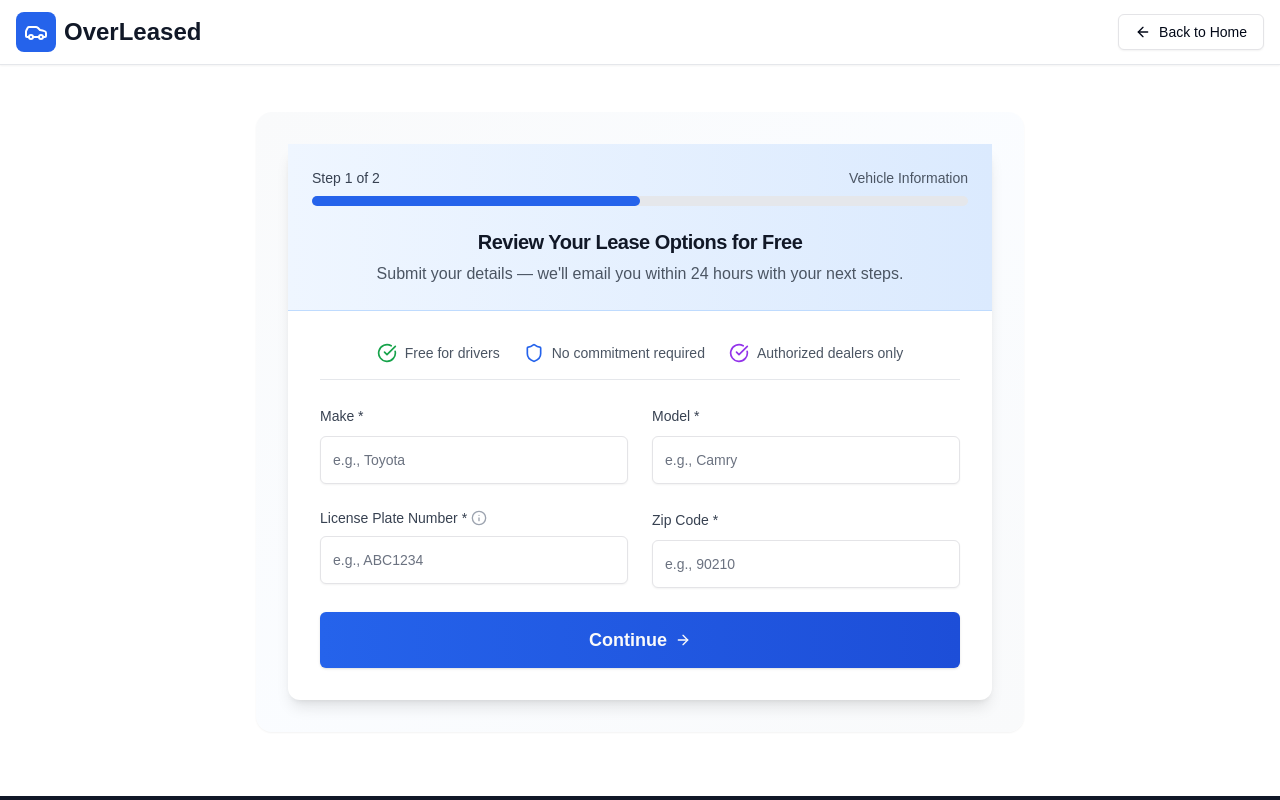
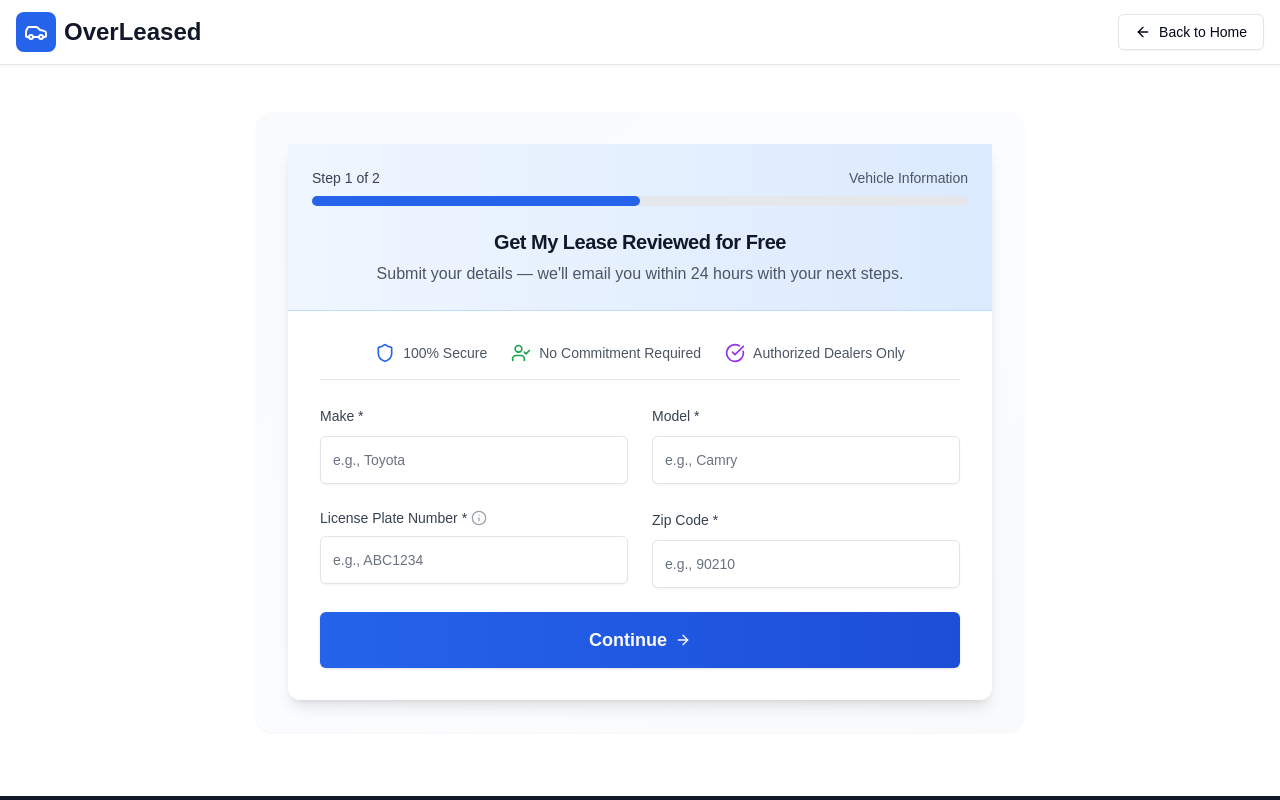
Before and after one commit to DanBus0/OverLeased, a Next.js app: page /get-started in a window 1280 px wide. Built offline with nearby package versions, Linux system fonts and the light colour scheme.

Commit message:
Add files via upload

```diff
--- a/src/components/sections/HeroSection.tsx
+++ b/src/components/sections/HeroSection.tsx
@@ -110,9 +110,9 @@ export default function HeroSection() {
         <div className="text-center mb-8 md:mb-12">
           {/* Trust Badge */}
           <div className="flex justify-center mb-6">
-            <div className="inline-flex items-center gap-2 px-3 py-1.5 bg-white/10 backdrop-blur-sm border border-white/20 rounded-full shadow-lg">
-              <div className="w-1.5 h-1.5 bg-white/60 rounded-full"></div>
-              <span className="text-xs font-medium text-white/80 tracking-wide">
+            <div className="inline-flex items-center gap-1.5 px-2.5 py-1 md:px-3 md:py-1.5 bg-white/10 backdrop-blur-sm border border-white/20 rounded-full shadow-lg">
+              <div className="w-1 h-1 bg-white/60 rounded-full"></div>
+              <span className="text-[0.625rem] md:text-xs font-medium text-white/80 tracking-wide">
                 Trusted by Drivers Across the U.S.
               </span>
             </div>
--- a/src/pages/get-started.tsx
+++ b/src/pages/get-started.tsx
@@ -9,7 +9,7 @@ import { Card, CardContent, CardHeader, CardTitle } from "@/components/ui/card";
 import { Badge } from "@/components/ui/badge";
 import { Checkbox } from "@/components/ui/checkbox";
 import { Alert, AlertDescription } from "@/components/ui/alert";
-import { Car, Clock, Shield, CheckCircle, AlertCircle, ArrowLeft, ArrowRight, Info } from "lucide-react";
+import { Car, Clock, Shield, CheckCircle, AlertCircle, ArrowLeft, ArrowRight, Info, UserCheck } from "lucide-react";
 import Link from "next/link";
 import { supabase } from "@/integrations/supabase/client";
 import { Tooltip, TooltipContent, TooltipProvider, TooltipTrigger } from "@/components/ui/tooltip";
@@ -396,7 +396,7 @@ export default function GetStartedPage() {
                       </div>
 
                       <CardTitle className="text-[0.9375rem] sm:text-lg md:text-xl text-gray-900 text-center">
-                        Review Your Lease Options for Free
+                        Get My Lease Reviewed for Free
                       </CardTitle>
                       <p className="text-[0.75rem] sm:text-sm md:text-base text-gray-600 text-center px-2">
                         Submit your details — we'll email you within 24 hours with your next steps.
@@ -415,16 +415,16 @@ export default function GetStartedPage() {
                         <form onSubmit={handleContinueToStep2} className="space-y-6">
                           <div className="flex flex-wrap justify-center gap-4 sm:gap-6 pb-4 border-b border-gray-200">
                             <div className="flex items-center gap-2 text-xs sm:text-sm text-gray-600">
-                              <CheckCircle className="h-4 w-4 sm:h-5 sm:w-5 text-green-600" />
-                              <span className="whitespace-nowrap">Free for drivers</span>
+                              <Shield className="h-4 w-4 sm:h-5 sm:w-5 text-blue-600" />
+                              <span className="whitespace-nowrap">100% Secure</span>
                             </div>
                             <div className="flex items-center gap-2 text-xs sm:text-sm text-gray-600">
-                              <Shield className="h-4 w-4 sm:h-5 sm:w-5 text-blue-600" />
-                              <span className="whitespace-nowrap">No commitment required</span>
+                              <UserCheck className="h-4 w-4 sm:h-5 sm:w-5 text-green-600" />
+                              <span className="whitespace-nowrap">No Commitment Required</span>
                             </div>
                             <div className="flex items-center gap-2 text-xs sm:text-sm text-gray-600">
                               <CheckCircle className="h-4 w-4 sm:h-5 sm:w-5 text-purple-600" />
-                              <span className="whitespace-nowrap">Authorized dealers only</span>
+                              <span className="whitespace-nowrap">Authorized Dealers Only</span>
                             </div>
                           </div>
 
@@ -477,16 +477,13 @@ export default function GetStartedPage() {
                                     <TooltipTrigger asChild>
                                       <button
                                         type="button"
-                                        className="inline-flex items-center touch-manipulation"
-                                        onClick={(e) => {
-                                          e.preventDefault();
-                                          e.stopPropagation();
-                                        }}
+                                        className="inline-flex items-center justify-center touch-manipulation p-1 -m-1"
+                                        aria-label="License plate information"
                                       >
                                         <Info className="h-4 w-4 text-gray-400 hover:text-gray-600 active:text-gray-600 transition-colors" />
                                       </button>
                                     </TooltipTrigger>
-                                    <TooltipContent side="top" className="max-w-xs z-50">
+                                    <TooltipContent side="top" className="max-w-xs z-50 text-center">
                                       <p className="text-sm">We use plate information for lease payoff calculations. We never share vehicle details without your explicit consent.</p>
                                     </TooltipContent>
                                   </Tooltip>
```
